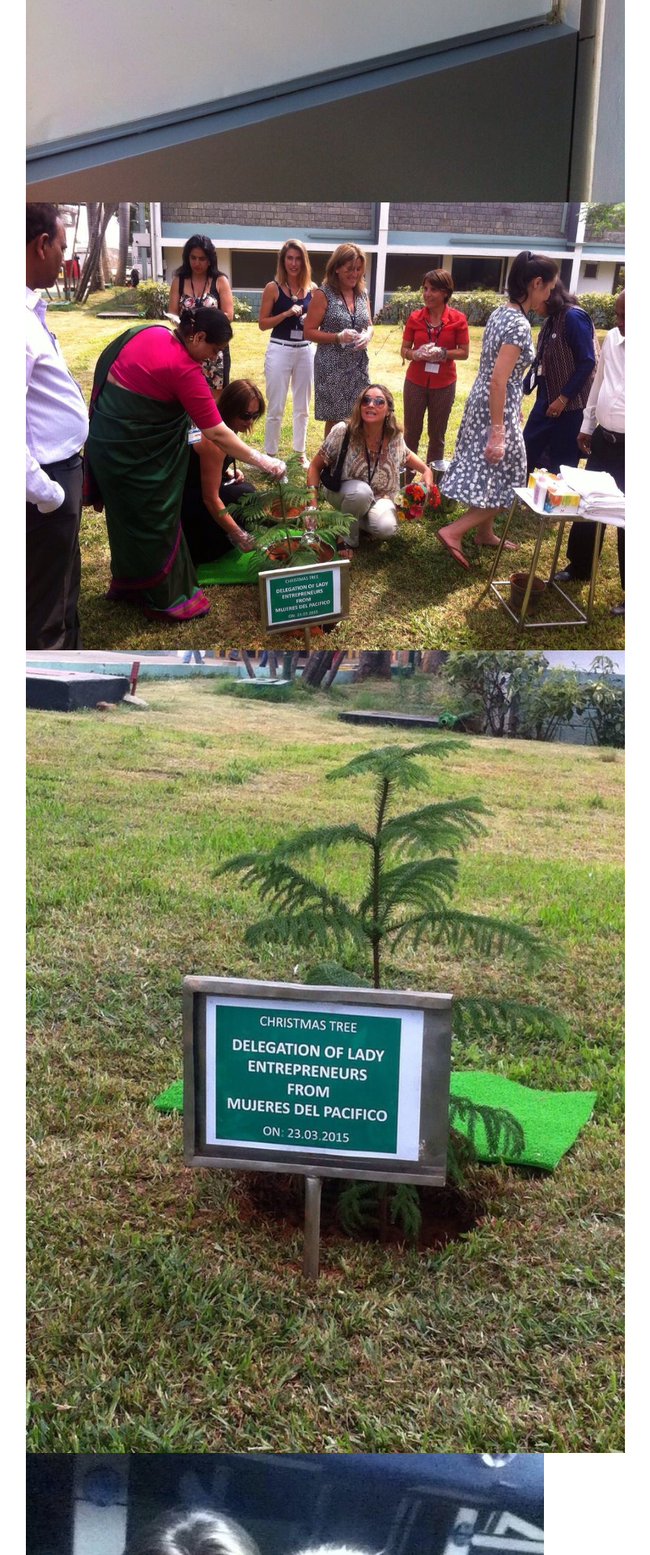
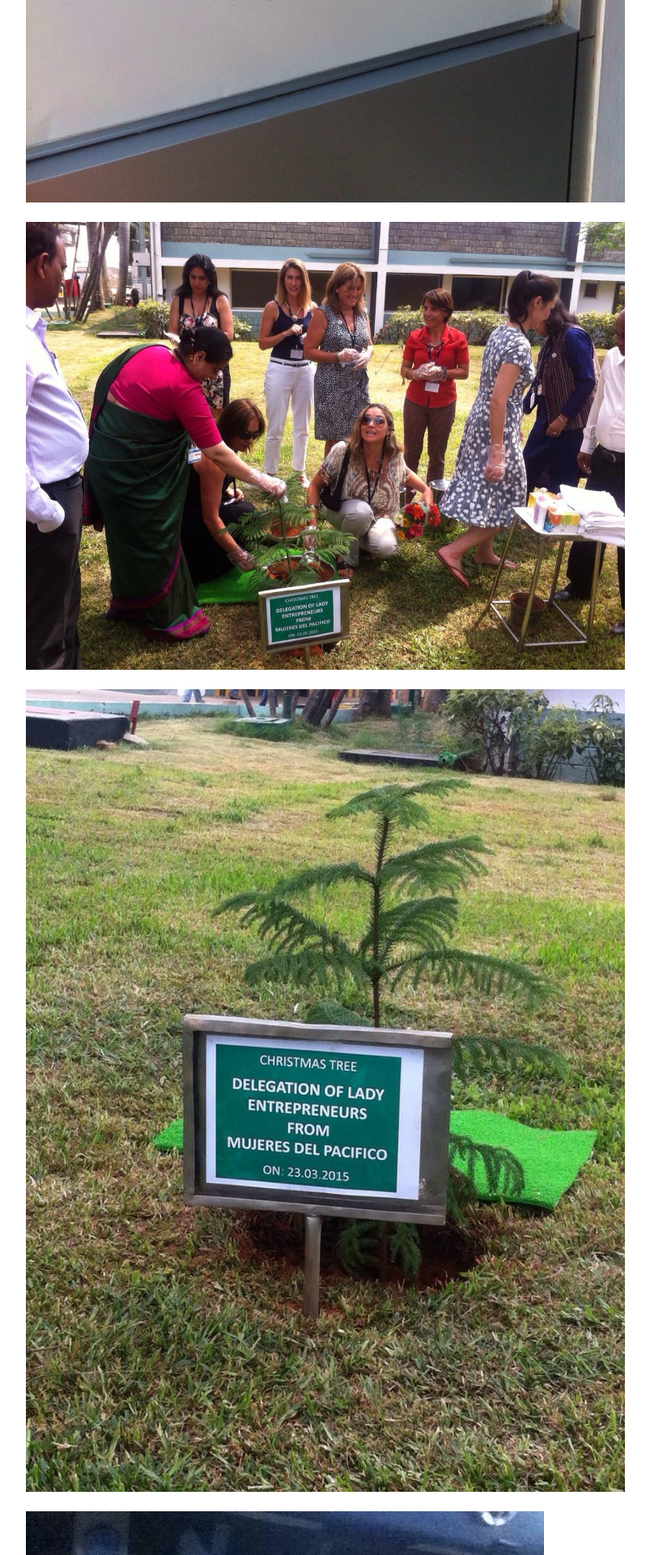
Before and after one commit to armant/LATAM, a Jekyll site: the page built from activities.md, in a window 1280 px wide. Shown: the part 1152-3072 px from the top of the page at 81% size, without its empty margins (238-1041 px from the left). Built offline with Jekyll 4.4.1, drawn with Linux system fonts in a browser that asks for light colours.

Commit message:
Add more space between photos

```diff
--- a/activities.md
+++ b/activities.md
@@ -9,34 +9,34 @@ permalink: /activities/
 <a href="http://www.sarkaritel.com/chilean-women-entrepreneurs-in-delhi-to-further-trade-ties-188372/" target="_blank">Sarkaritel</a>
 
 ##Photos
-<img src="{{ site.baseurl }}/img/gallery/1.jpg"><br>
-<img src="{{ site.baseurl }}/img/gallery/2.jpg"><br>
-<img src="{{ site.baseurl }}/img/gallery/3.jpg"><br>
-<img src="{{ site.baseurl }}/img/gallery/4.jpg"><br>
-<img src="{{ site.baseurl }}/img/gallery/5.jpg"><br>
-<img src="{{ site.baseurl }}/img/gallery/6.jpg"><br>
-<img src="{{ site.baseurl }}/img/gallery/7.jpg"><br>
-<img src="{{ site.baseurl }}/img/gallery/8.jpg"><br>
-<img src="{{ site.baseurl }}/img/gallery/9.jpg"><br>
-<img src="{{ site.baseurl }}/img/gallery/10.jpg"><br>
-<img src="{{ site.baseurl }}/img/gallery/11.jpg"><br>
-<img src="{{ site.baseurl }}/img/gallery/12.jpg"><br>
-<img src="{{ site.baseurl }}/img/gallery/13.jpg"><br>
-<img src="{{ site.baseurl }}/img/gallery/14.jpg"><br>
-<img src="{{ site.baseurl }}/img/gallery/15.jpg"><br>
-<img src="{{ site.baseurl }}/img/gallery/16.jpg"><br>
-<img src="{{ site.baseurl }}/img/gallery/17.jpg"><br>
-<img src="{{ site.baseurl }}/img/gallery/18.jpg"><br>
-<img src="{{ site.baseurl }}/img/gallery/19.jpg"><br>
-<img src="{{ site.baseurl }}/img/gallery/20.jpg"><br>
-<img src="{{ site.baseurl }}/img/gallery/21.jpg"><br>
-<img src="{{ site.baseurl }}/img/gallery/22.jpg"><br>
-<img src="{{ site.baseurl }}/img/gallery/23.jpg"><br>
-<img src="{{ site.baseurl }}/img/gallery/24.jpg"><br>
-<img src="{{ site.baseurl }}/img/gallery/25.jpg"><br>
-<img src="{{ site.baseurl }}/img/gallery/26.jpg"><br>
-<img src="{{ site.baseurl }}/img/gallery/27.jpg"><br>
-<img src="{{ site.baseurl }}/img/gallery/28.jpg"><br>
-<img src="{{ site.baseurl }}/img/gallery/29.jpg"><br>
-<img src="{{ site.baseurl }}/img/gallery/30.jpg"><br>
-<img src="{{ site.baseurl }}/img/gallery/31.jpg"><br>
+<img src="{{ site.baseurl }}/img/gallery/1.jpg"><br><br>
+<img src="{{ site.baseurl }}/img/gallery/2.jpg"><br><br>
+<img src="{{ site.baseurl }}/img/gallery/3.jpg"><br><br>
+<img src="{{ site.baseurl }}/img/gallery/4.jpg"><br><br>
+<img src="{{ site.baseurl }}/img/gallery/5.jpg"><br><br>
+<img src="{{ site.baseurl }}/img/gallery/6.jpg"><br><br>
+<img src="{{ site.baseurl }}/img/gallery/7.jpg"><br><br>
+<img src="{{ site.baseurl }}/img/gallery/8.jpg"><br><br>
+<img src="{{ site.baseurl }}/img/gallery/9.jpg"><br><br>
+<img src="{{ site.baseurl }}/img/gallery/10.jpg"><br><br>
+<img src="{{ site.baseurl }}/img/gallery/11.jpg"><br><br>
+<img src="{{ site.baseurl }}/img/gallery/12.jpg"><br><br>
+<img src="{{ site.baseurl }}/img/gallery/13.jpg"><br><br>
+<img src="{{ site.baseurl }}/img/gallery/14.jpg"><br><br>
+<img src="{{ site.baseurl }}/img/gallery/15.jpg"><br><br>
+<img src="{{ site.baseurl }}/img/gallery/16.jpg"><br><br>
+<img src="{{ site.baseurl }}/img/gallery/17.jpg"><br><br>
+<img src="{{ site.baseurl }}/img/gallery/18.jpg"><br><br>
+<img src="{{ site.baseurl }}/img/gallery/19.jpg"><br><br>
+<img src="{{ site.baseurl }}/img/gallery/20.jpg"><br><br>
+<img src="{{ site.baseurl }}/img/gallery/21.jpg"><br><br>
+<img src="{{ site.baseurl }}/img/gallery/22.jpg"><br><br>
+<img src="{{ site.baseurl }}/img/gallery/23.jpg"><br><br>
+<img src="{{ site.baseurl }}/img/gallery/24.jpg"><br><br>
+<img src="{{ site.baseurl }}/img/gallery/25.jpg"><br><br>
+<img src="{{ site.baseurl }}/img/gallery/26.jpg"><br><br>
+<img src="{{ site.baseurl }}/img/gallery/27.jpg"><br><br>
+<img src="{{ site.baseurl }}/img/gallery/28.jpg"><br><br>
+<img src="{{ site.baseurl }}/img/gallery/29.jpg"><br><br>
+<img src="{{ site.baseurl }}/img/gallery/30.jpg"><br><br>
+<img src="{{ site.baseurl }}/img/gallery/31.jpg"><br><br>
```
